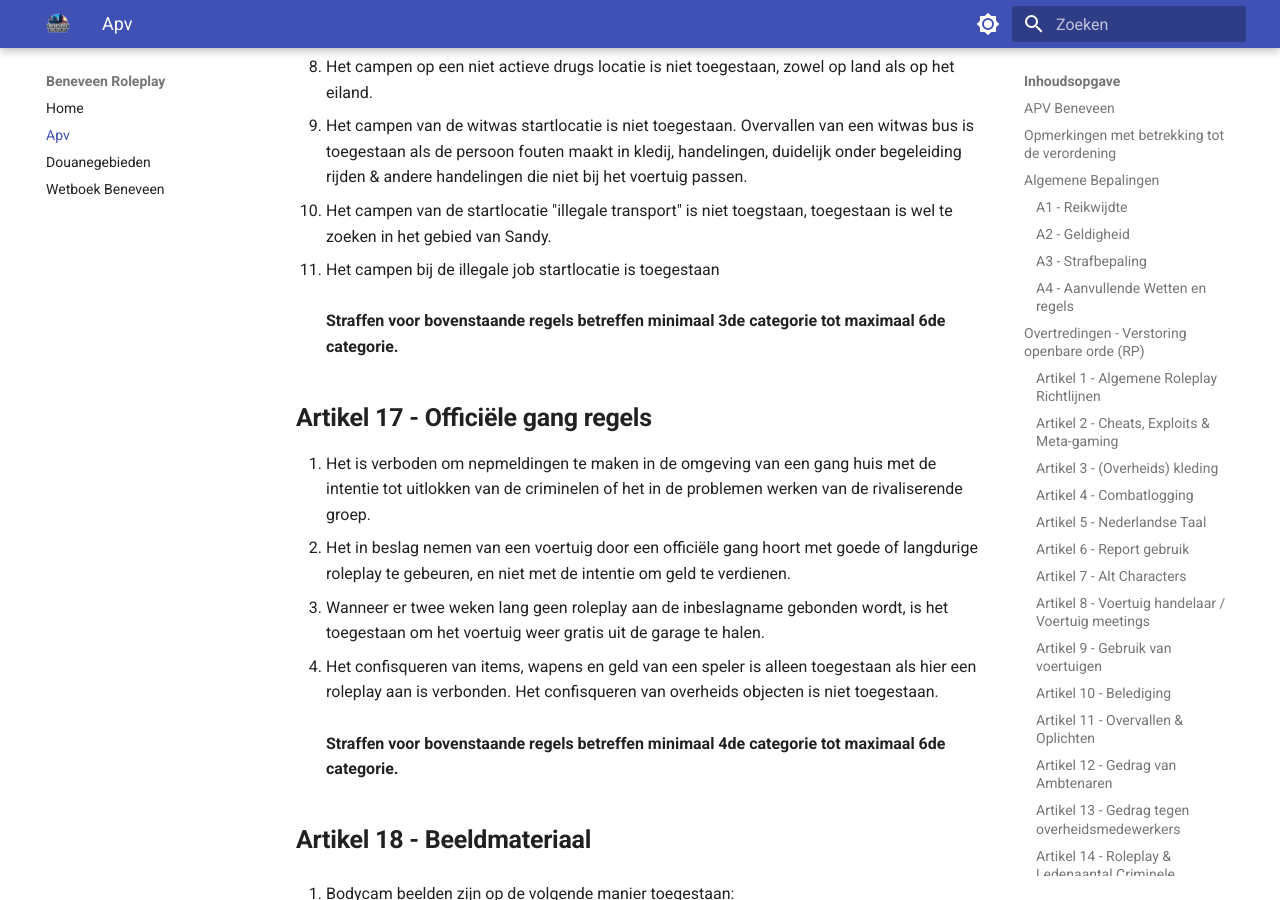
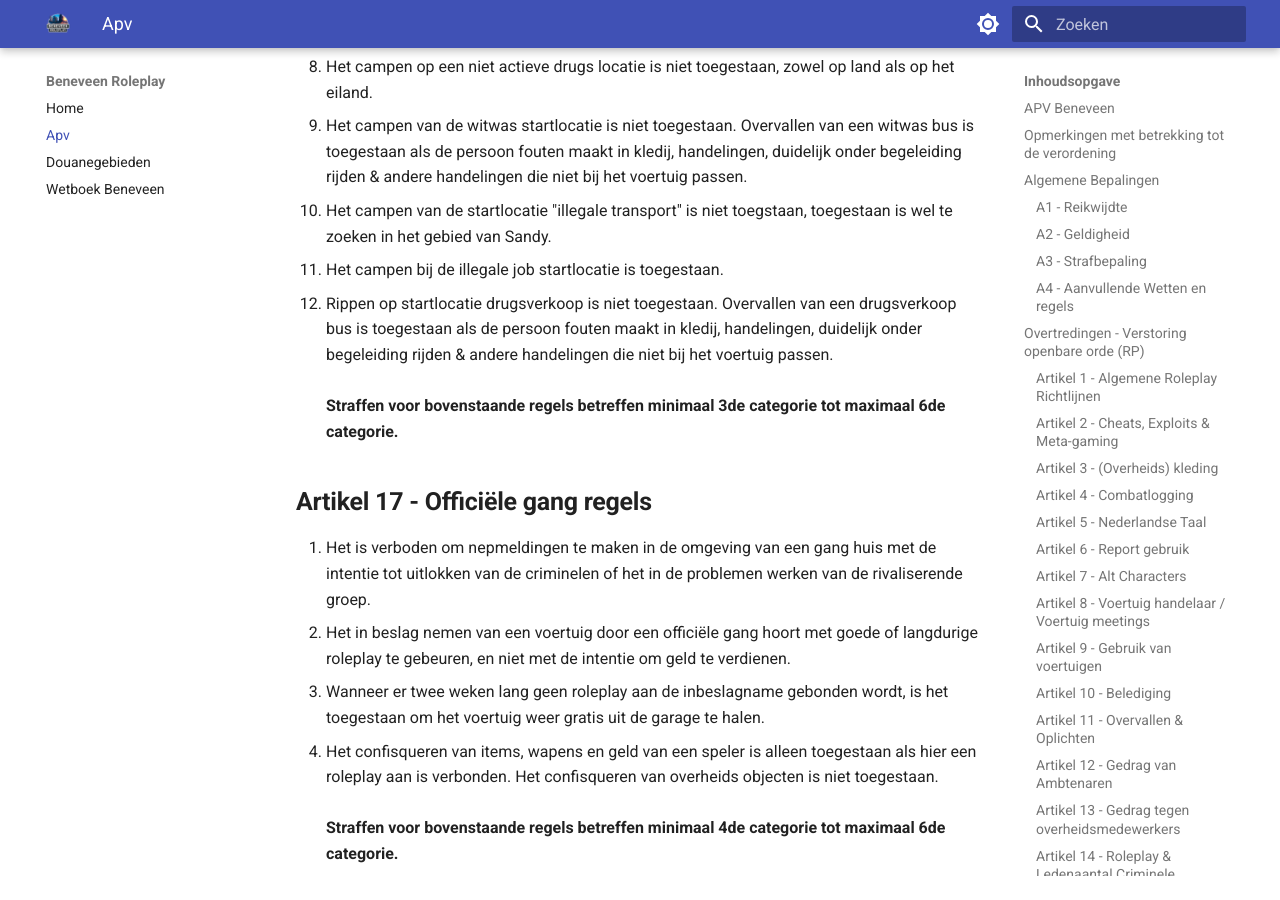
Before and after one commit to BeneveenRoleplay/wetboek, an MkDocs documentation site: the page built from docs/apv.md, in a window 1280 px wide and 900 px high, scrolled down 10389 px. Built offline with MkDocs 1.6.1 and Material for MkDocs 9.7.7, drawn with Linux system fonts in a browser that asks for light colours.

Commit message:
verandering wetboek

```diff
--- a/docs/apv.md
+++ b/docs/apv.md
@@ -273,7 +273,8 @@ Onder ambtenaar wordt verstaan de spelers die één van de volgende instanties u
 8. Het campen op een niet actieve drugs locatie is niet toegestaan, zowel op land als op het eiland.
 9. Het campen van de witwas startlocatie is niet toegestaan. Overvallen van een witwas bus is toegestaan als de persoon fouten maakt in kledij, handelingen, duidelijk onder begeleiding rijden & andere handelingen die niet bij het voertuig passen.
 10. Het campen van de startlocatie "illegale transport" is niet toegstaan, toegestaan is wel te zoeken in het gebied van Sandy.
-11. Het campen bij de illegale job startlocatie is toegestaan
+11. Het campen bij de illegale job startlocatie is toegestaan.
+12. Rippen op startlocatie drugsverkoop is niet toegestaan. Overvallen van een drugsverkoop bus is toegestaan als de persoon fouten maakt in kledij, handelingen, duidelijk onder begeleiding rijden & andere handelingen die niet bij het voertuig passen.
 <br>
 <br>
 **Straffen voor bovenstaande regels betreffen minimaal 3de categorie tot maximaal 6de categorie.**
```
